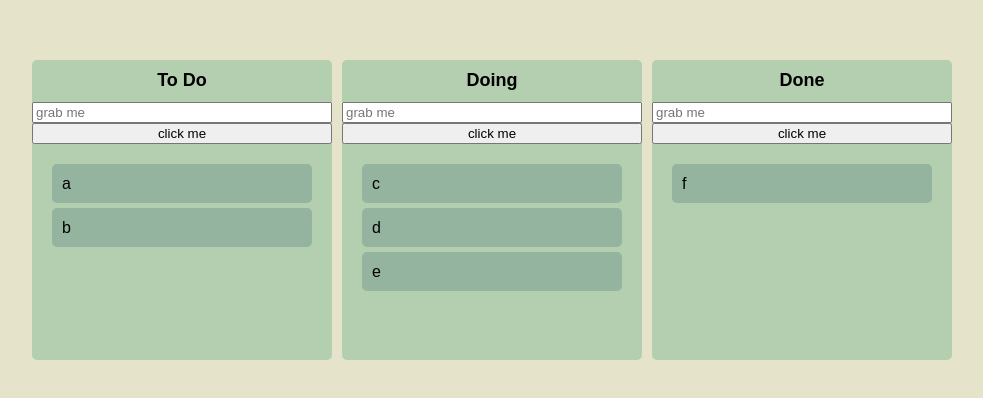
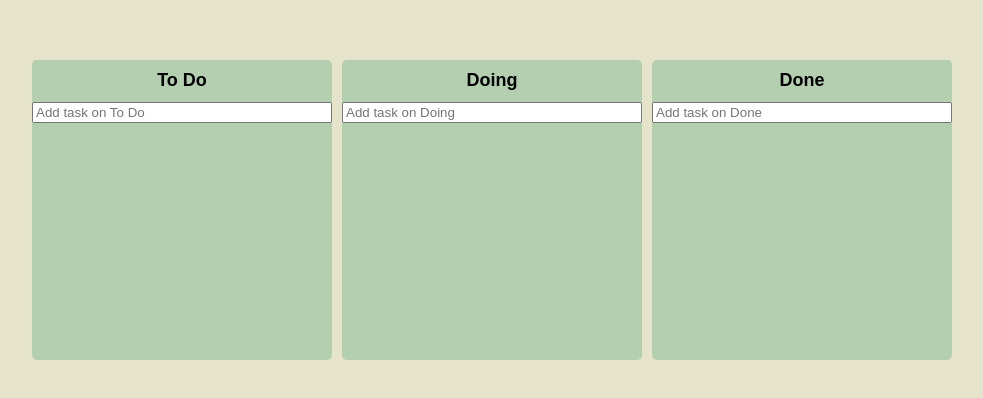
Before and after one commit to chaeikim-tech/trello_clone, a React (Create React App) app: page / in a window 1280 px wide. Shown: the part 190-588 px from the top of the page, without its empty margins (148-1131 px from the left). Built offline with nearby package versions, Linux system fonts and the light colour scheme.

Commit message:
Task Objects

```diff
--- a/package.json
+++ b/package.json
@@ -17,6 +17,7 @@
     "react-beautiful-dnd": "^13.1.0",
     "react-dom": "^17.0.2",
     "react-helmet": "^6.1.0",
+    "react-hook-form": "^7.27.1",
     "react-query": "^3.34.8",
     "react-router-dom": "^6.2.1",
     "react-scripts": "4.0.3",
--- a/src/Components/Board.tsx
+++ b/src/Components/Board.tsx
@@ -1,7 +1,8 @@
-import { useRef } from "react";
+import { useForm } from "react-hook-form";
 import { Droppable } from "react-beautiful-dnd";
 import styled from "styled-components";
 import DraggableCard from "./DraggableCard";
+import { ITodo } from '../atoms';
 
 const Wrapper = styled.div`
   display: flex;
@@ -34,29 +35,40 @@ const Area = styled.div<IAreaProps>`
   transition: background-color 0.3s ease-in-out;
 `;
 
+const Form = styled.form`
+  width: 100%;
+  input {
+    width: 100%;
+  }
+`;
+
 interface IBoardProps {
-  toDos: string[];
+  toDos: ITodo[];
   boardId: string;
 }
 
+interface IForm {
+  toDo: string;
+}
+
 function Board({ toDos, boardId }: IBoardProps) {
-  const inputRef = useRef<HTMLInputElement>(null);
-  const onClick = () => {
-    inputRef.current?.focus();
-    setTimeout(() => {
-      inputRef.current?.blur();
-    }, 5000);
-  };
+  const { register, setValue, handleSubmit } = useForm<IForm>();
+  const onValid = ({ toDo }: IForm) => {setValue("toDo", "")};
   return (
     <Wrapper>
         <Title>{boardId}</Title>
-        <input ref={inputRef} placeholder="grab me" />
-        <button onClick={onClick}>click me</button>
+        <Form onSubmit={handleSubmit(onValid)}>
+        <input
+          {...register("toDo", { required: true })}
+          type="text"
+          placeholder={`Add task on ${boardId}`}
+        />
+      </Form>
         <Droppable droppableId={boardId}>
           {(magic, info) => (
             <Area isDraggingOver={info.isDraggingOver} isDraggingFromThis={Boolean(info.draggingFromThisWith)} ref={magic.innerRef} {...magic.droppableProps}>
               {toDos.map((toDo, index) => (
-                <DraggableCard key={toDo} index={index} toDo={toDo} />
+                <DragabbleCard key={toDo.id} index={index} toDoId={toDo.id} toDoText={toDo.text} />
               ))}
               {magic.placeholder}
               {/* 'magic.placeholder' Draggable을 드래그할 때 Droppable 리스트가 작아지는 것을 방지 */}
--- a/src/Components/DraggableCard.tsx
+++ b/src/Components/DraggableCard.tsx
@@ -11,17 +11,18 @@ const Card = styled.div<{ isDragging: boolean }>`
 `;
 
 interface IDragabbleCardProps {
-  toDo: string;
-  index: number;
+    toDoId: number;
+    toDoText: string
+    index: number;
 }
 
-function DraggableCard({ toDo, index }:IDragabbleCardProps ) {
+function DraggableCard({ toDoId, toDoText, index }:IDragabbleCardProps ) {
     return(
-        <Draggable draggableId={toDo} index={index}>
+        <Draggable draggableId={toDoId + ""} index={index}>
         {/* key에 item의 index가 포함되면 안됨. 일반적으로 draggableId를 key로 사용  */}
             {(magic, snapshot) => (
                 <Card isDragging={snapshot.isDragging} ref={magic.innerRef} {...magic.dragHandleProps} {...magic.draggableProps}>
-                    {toDo}
+                    {toDoText}
                 </Card>
             )}
         </Draggable>
--- a/src/atoms.tsx
+++ b/src/atoms.tsx
@@ -1,14 +1,19 @@
 import { atom } from "recoil";
 
+export interface ITodo {
+  id: number;
+  text: string;
+}
+
 interface IToDoState{
-  [key: string]: string[];
+  [key: string]: ITodo[];
 }
 
 export const toDoState = atom<IToDoState>({
   key: "toDo",
   default: {
-    "To Do": ["a", "b"],
-    "Doing": ["c", "d", "e"],
-    "Done": ["f"],
+    "To Do": [],
+    "Doing": [],
+    "Done": [],
   },
 });
```
Also changed, not shown: 1 other file (tests, documents, lock files or other folders).
